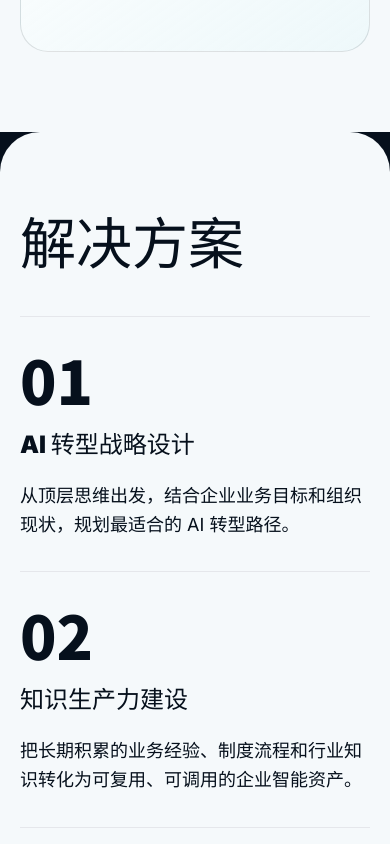
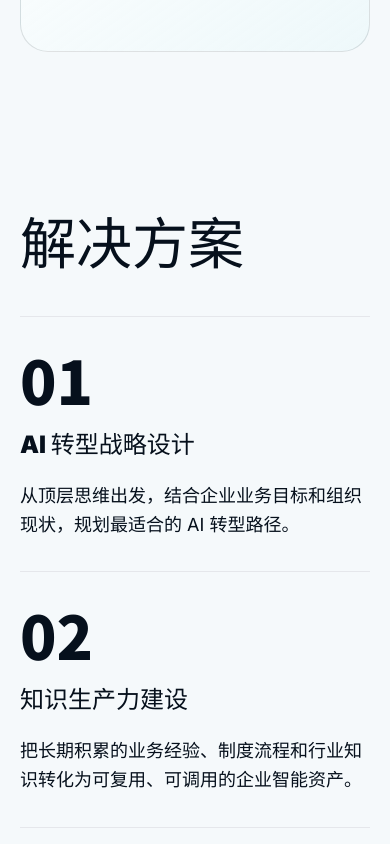
Before and after one commit to aidehua08/fanzhi, a React (Vite) app in the folder fanzhi-ai-site/: page / in a window 390 px wide. Shown: the part 4000-4844 px from the top of the page. Built offline with nearby package versions, Linux system fonts and the light colour scheme.

Commit message:
fix: smooth solution section transition

```diff
--- a/fanzhi-ai-site/src/App.tsx
+++ b/fanzhi-ai-site/src/App.tsx
@@ -142,7 +142,7 @@ function Architecture() {
 
 function Services() {
   return (
-    <section className="rounded-t-[2.5rem] bg-paper px-5 py-20 text-ink sm:px-8 sm:py-28 lg:rounded-t-[4rem]">
+    <section className="bg-paper px-5 py-20 text-ink sm:px-8 sm:py-28">
       <div className="mx-auto max-w-7xl">
         <FadeIn>
           <h2 className="font-display text-[clamp(3.5rem,12vw,10rem)] font-black uppercase leading-none tracking-normal">
```
